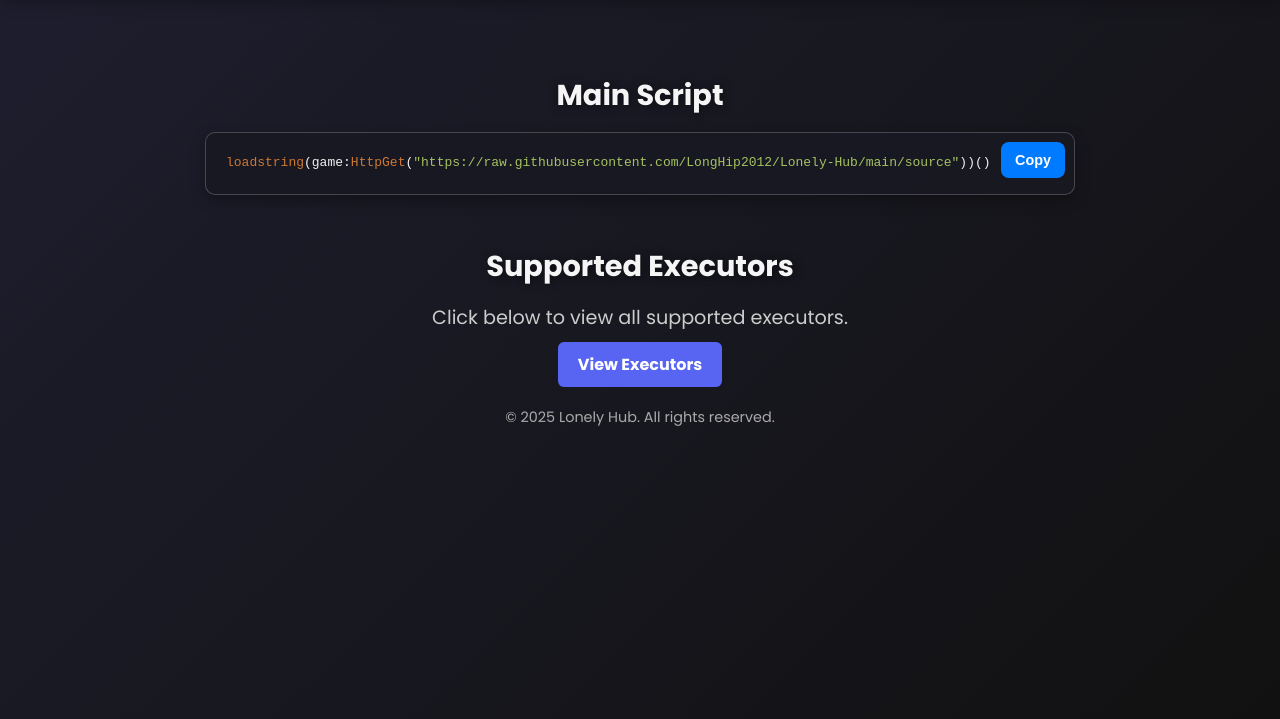
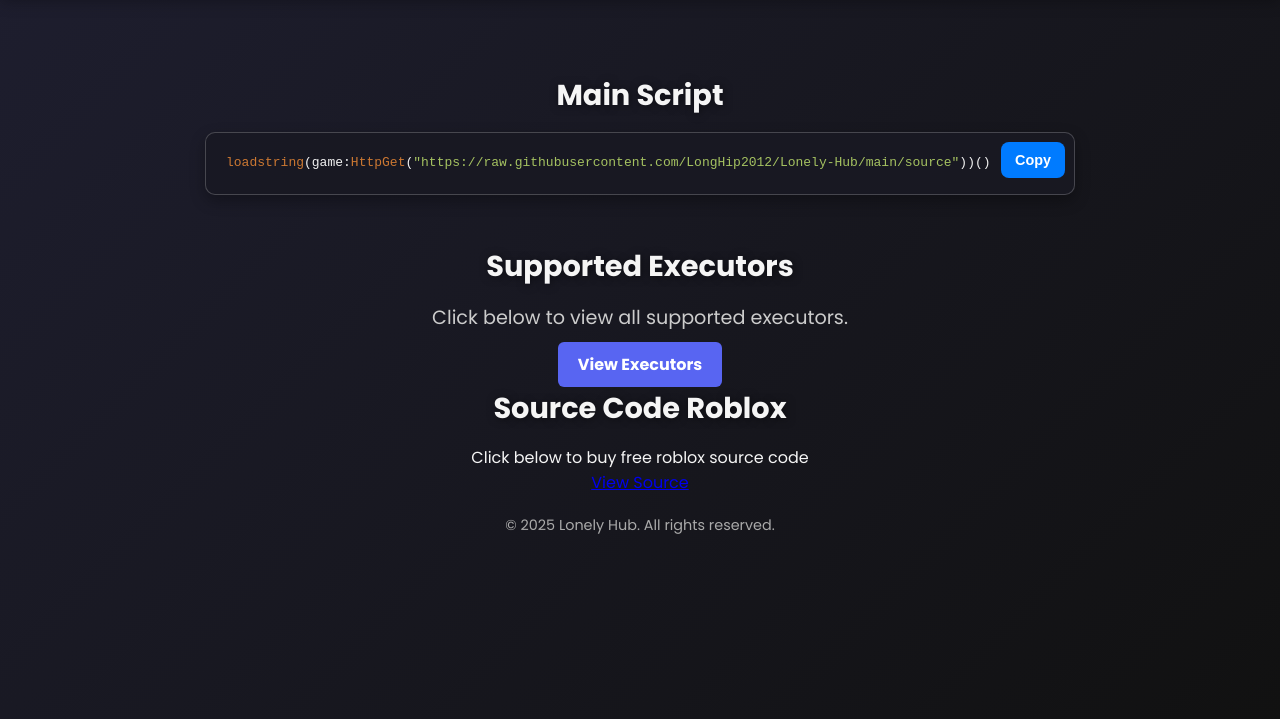
Before and after one commit to LongHip2012/lonelyhub.github.io, a plain HTML site: page index.html in a window 1280 px wide. Shown: the part 81-800 px from the top of the page. Drawn offline with Linux system fonts and the light colour scheme.

Commit message:
Update index.html

```diff
--- a/index.html
+++ b/index.html
@@ -250,6 +250,12 @@
             <a href="https://longhip2012.github.io/executors">View Executors</a>
         </div>
 
+        <div class="source-code">
+            <h2>Source Code Roblox</h2>
+            <p>Click below to buy free roblox source code</p>
+            <a href="https://longhip2012.github.io/SourceRoblox">View Source</a>
+        </div>
+
     <footer>
         © 2025 Lonely Hub. All rights reserved.
     </footer>
```
